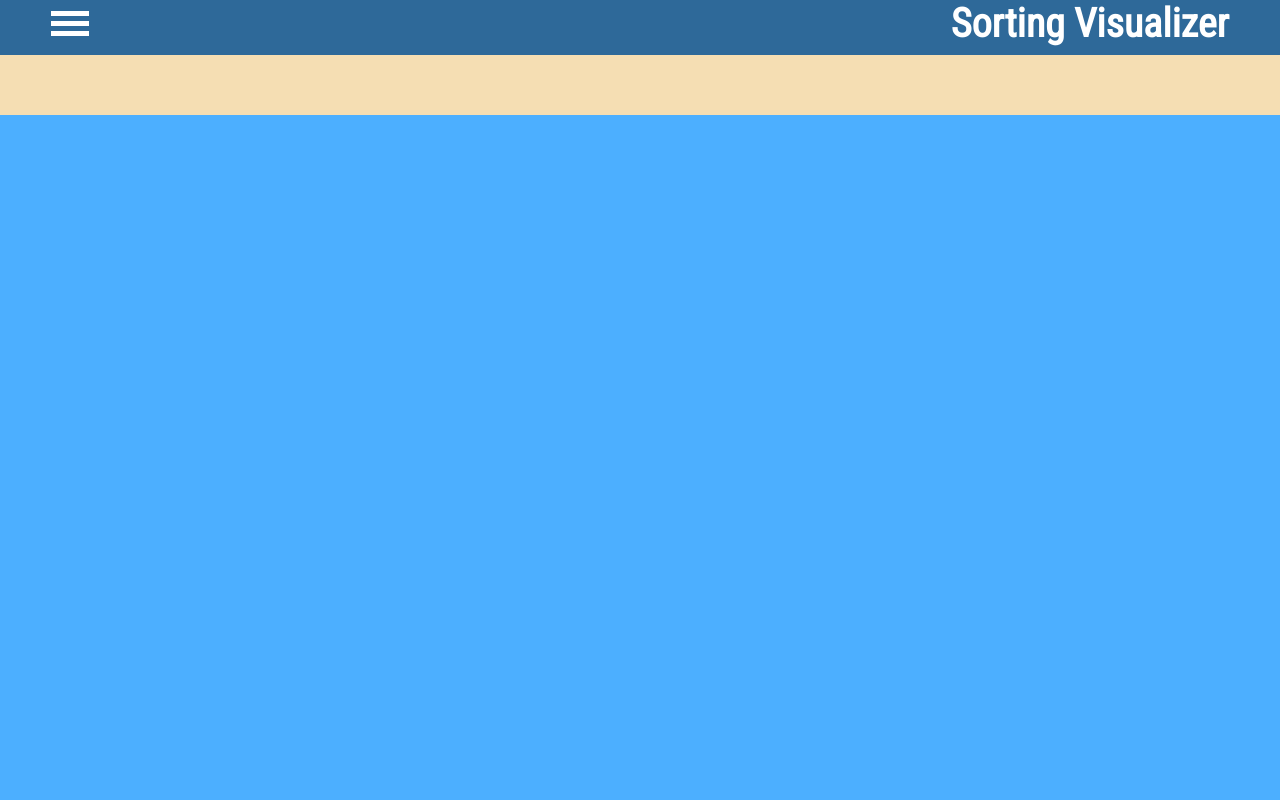
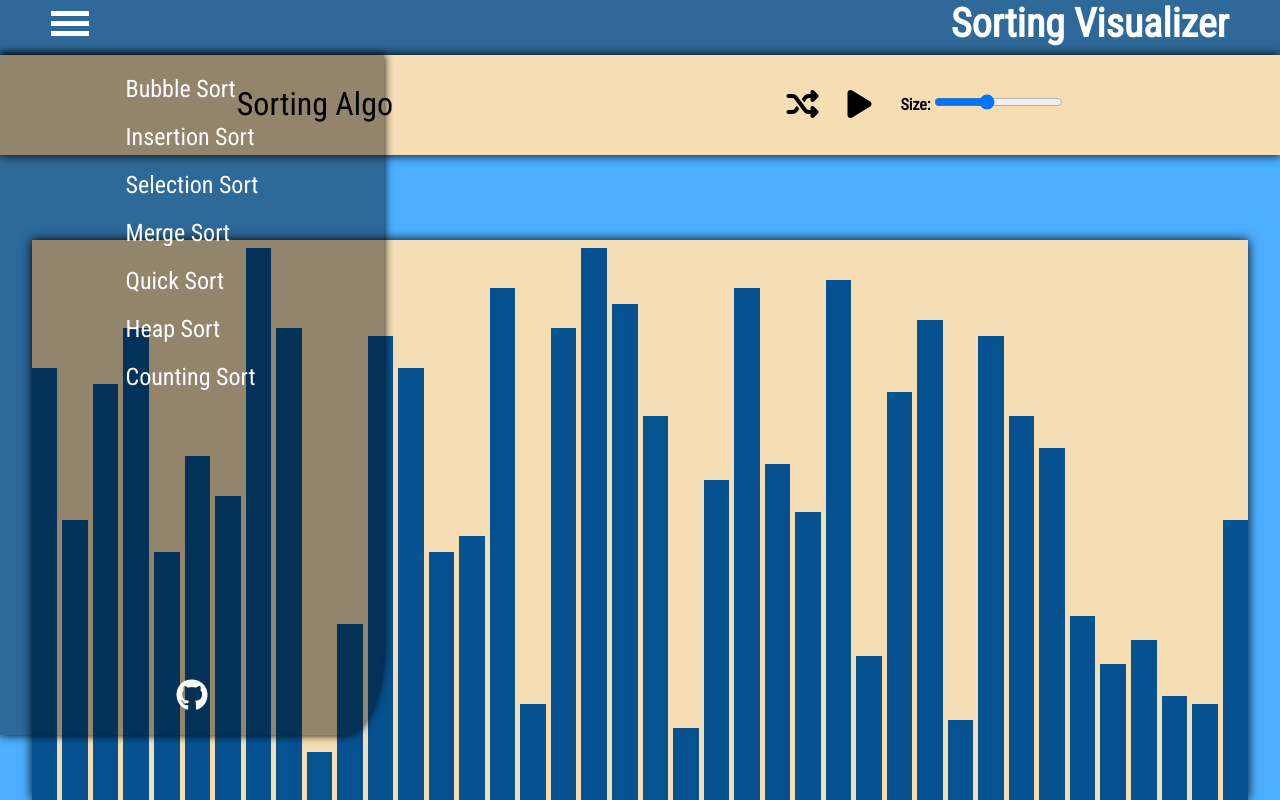
Before and after one commit to harsh01010/sorting-algorithm-visualizer, a plain HTML site: page index.html in a window 1280 px wide. Both pictures are taken after a click on the item 70 px from the left and 23 px from the top of the page. Drawn offline with Linux system fonts and the light colour scheme.

Commit message:
updated the js for generating bars

```diff
--- a/index.html
+++ b/index.html
@@ -1,5 +1,6 @@
 <!DOCTYPE html>
 <html lang="en">
+
 <head>
     <meta charset="UTF-8">
     <meta name="viewport" content="width=device-width, initial-scale=1.0">
@@ -7,6 +8,7 @@
     <link rel="stylesheet" href="./style.css">
 
 </head>
+
 <body>
     <div class="container">
         <div class="top">
@@ -14,18 +16,51 @@
             <nav>
                 <ul>
                     <li class="ham"></li>
-                <li><h1 class="nav-head">Sorting Visualizer</h2></li>
+                    <li>
+                        <h1 class="nav-head">Sorting Visualizer</h2>
+                    </li>
                 </ul>
             </nav>
+            <div class="navigation">
+                <ul class="algos">
+                    <li>Bubble Sort</li>
+                    <li>Insertion Sort</li>
+                    <li>Selection Sort</li>
+                    <li>Merge Sort</li>
+                    <li>Quick Sort</li>
+                    <li>Heap Sort</li>
+                    <li>Counting Sort</li>
+                </ul>
+                <div class="links">
+
+                    <i class="fa-brands fa-github fa-2xl"></i>
+                </div>
+            </div>
             <div class="controls">
+                <div class="cont">
+                    <span class="algo">Sorting Algo</span>
+                    <div class="commands">
+                        <i class="fa-solid fa-shuffle fa-2xl" style="color: #000000;"></i>
+                        <i class="fa-solid fa-play fa-2xl" style="color: #000000;"></i>
+                        <span class="slider"><label for="points" id="label">Size:</label>
+                            <input type="range" id="points" name="points" value="40" min="1" max="100">
+                        </span>
+                    </div>
+                </div>
 
             </div>
 
         </div>
-        <div class="bottom">
+        <div class="animation">
+            <div class="bars" style="background-color: wheat;">
 
             </div>
         </div>
+    </div>
+
+    <script src="./script.js"></script>
+    <script src="https://kit.fontawesome.com/cdbc65c6fb.js" crossorigin="anonymous"></script>
 
 </body>
+
 </html>
--- a/script.js
+++ b/script.js
@@ -0,0 +1,83 @@
+//hamburger  menu
+
+let ham = document.querySelector(".ham");
+let navigation = document.querySelector(".navigation");
+
+ham.addEventListener("click", function () {
+  console.log("hello world\n");
+  navigation.classList.toggle("visible");
+});
+
+
+// global use functions
+
+function generateRandom(start,end)
+{
+  return Math.floor(Math.random()*(end-start+1)) +start;
+}
+
+// generating bars
+let arr = [];
+//adjusting the slider for the fitting the bars according to the screen width.
+window.addEventListener('resize',adjust);
+function adjust(){
+const width = window.innerWidth;
+
+if(width>=814){
+  document.querySelector("#points").max = 100;
+  document.querySelector("#points").value = 40;
+}
+else if(width<814 && width>=520)
+{
+  document.querySelector("#points").max = 65;
+}
+else if(width<520 && width>=320)
+{
+  document.querySelector("#points").max = 45;
+  document.querySelector("#points").value = 25;
+}
+else if(width<320)
+{
+  document.querySelector("#points").max = 25;
+  document.querySelector("#points").value = 15;
+}
+generateArray();
+console.log("fired!");
+}
+
+const max_siz = 70;
+const min_siz = 1;
+function generateArray(){
+  arr = [];
+  const value = document.getElementById("points").value;
+  for(let i=1; i<=value; i++)
+  {
+    let element = generateRandom(min_siz,max_siz);
+    arr.push(element);
+  }
+  console.log(arr);
+  renderBars();
+
+}
+generateArray();
+
+function renderBars(){
+  let container = document.querySelector(".bars");
+  container.innerHTML = '';
+  const width = 80/document.getElementById("points").value;
+  arr.forEach(value=>{
+    let bar = document.createElement('div');
+    bar.classList.add("bar");
+    bar.style.width= `${width}vw`;
+    bar.style.height= `${value}vh`;
+    container.appendChild(bar);
+   // console.log(bar);
+    //console.log(bar.style.width);
+  })
+}
+// controlling the slider
+const rangeInp = document.querySelector('#points');
+rangeInp.addEventListener("change",function(){
+  generateArray();
+  console.log(rangeInp.value);
+},false)
--- a/style.css
+++ b/style.css
@@ -2,43 +2,55 @@
 
 @import url('https://fonts.googleapis.com/css2?family=Poppins&display=swap');
 
-*{
+* {
     margin: 0;
     padding: 0;
 }
-body{
+
+body {
     font-family: 'Roboto Condensed', sans-serif;
 
 }
+ul{
+    list-style: none;
+}
 
-
-h1{
+h1 {
     font-size: 3rem;
 }
-h2{
+
+h2 {
     font-size: 1.6rem;
     font-weight: 600;
 }
-h3{
+
+h3 {
     font-size: 1.5rem;
 }
-a{
+
+a {
     text-decoration: none;
     display: inline-block;
 }
-:root{
 
+:root {}
+
+h1 {
+    font-size: 2.5rem;
 }
 
-h1{
-    font-size: 2.5rem;
-}
-body{
+body {
     background-color: rgba(57, 167, 255, 0.9);
     color: white;
 }
+
+.visible {
+    opacity: 1 !important;
+    visibility:visible !important;
+}
+
 /*******************************************************************/
-.container{
+.container {
     min-height: 100vh;
     display: flex;
     flex-direction: column;
@@ -46,26 +58,41 @@ body{
 
     /* background-color: red; */
 }
-.top{
+
+.top {
     /* background-color: yellow; */
     height: 30vh;
     display: flex;
     flex-direction: column;
-    justify-content:flex-start;
+    justify-content: flex-start;
 }
 
-.bottom{
+.animation {
     /* background-color: green; */
     height: 70vh;
+    display: flex;
+    align-items: flex-end;
+    justify-content: center;
 }
+.bars{
+    height: 100%;
+    width: 95vw;
+    box-shadow: 0 0 10px black;
+    display: flex;
+    align-items: flex-end;
+    gap: 5px;
+    justify-content: center;
+}
+
 /****************************************************************************/
 
-nav{
+nav {
     background-color: rgba(0, 0, 0, 0.4);
     height: 55px;
 
 }
-nav>ul{
+
+nav>ul {
     list-style-type: none;
     display: flex;
     align-items: center;
@@ -73,34 +100,93 @@ nav>ul{
     padding-left: 4vw;
     padding-right: 4vw;
 }
+
 /***************************************************************************/
 
-.ham{
+.ham {
 
-   width:38px;
-   height:5px;
+    width: 38px;
+    height: 5px;
     background-color: #fff;
     position: relative;
     cursor: pointer;
-   transition: all  1.5s
+    transition: all 2s ease-out;
 }
+
 .ham::before,
 .ham::after {
     content: '';
     display: block;
-    width: 100%; /* Set the width to 100% */
-    height: 5px; /* Set the height */
+    width: 100%;
+    /* Set the width to 100% */
+    height: 5px;
+    /* Set the height */
     background-color: #fff;
     position: absolute;
 }
+
 .ham::before {
     top: -10px;
 }
+
 .ham::after {
     bottom: -10px;
 }
-.ham:active{
-    transform: scale3d(1.2,1.2,1.2);
+
+.ham:active {
+    transform: scale3d(2, 2, 2);
+}
+
+.navigation {
+    width: 30vw;
+    background-color: rgba(0, 0, 0, 0.4);
+    z-index: 0;
+    position: fixed;
+    height: 85vh;
+    top: 55px;
+    /* border-bottom: 2px solid white;
+    border-right: 2px solid white; */
+    box-shadow: 0 0 10px black;
+
+    border-radius: 0% 10% 10% 0% / 10% 0% 14% 10%;
+    opacity:0;
+    visibility: hidden;
+    display: flex;
+    flex-direction: column;
+    justify-content: space-between;
+    align-items: center;
+    transition: all 0.8s ease-out;
+}
+.algos{
+
+    display: flex;
+    flex-direction: column;
+    gap: 20px;
+   font-size:x-large;
+    padding-top: 20px;
+
+}
+.links{
+    padding-bottom: 30px;
+}
+.links>i{
+    cursor: pointer;
+    transition: all 0.8s ease-out;
+}
+
+.links>i:active{
+    transform: scale3d(1.2,1.2,1);
+}
+.algos>li{
+    cursor: pointer;
+    transition: all 0.8s ease-out;
+}
+.algos>li:hover{
+    transform: scale3d(1.2,1.2,1);
+}
+.algos>li:active{
+    transform: scale3d(1.2,1.2,1);
+    color: black;
 }
 
 
@@ -119,39 +205,135 @@ nav>ul{
 
 
 
-.controls{
+.controls {
     background-color: wheat;
-    height: 60px;
+    height: 100px;
+    box-shadow: 0 0 10px black;
+}
+.cont{
+    padding-top: 30px;
+    display: flex;
+    justify-content: space-around;
+    color: #000;
+    align-items: center;
+
+}
+
+.algo{
+    font-size: xx-large;
+    padding-left: 40px;
+
+}
+.commands{
+    display: flex;
+    align-items: center;
+    gap: 29px;
+    padding-right: 20px;
+    transition: all 1.2s ease-out;
+}
+.commands:hover{
+    transform: scale3d(1.2,1.2,1);
+}
+.fa-play:active{
+    transform: scale3d(1.2,1.2,1);
+}
+.fa-shuffle:active{
+    transform: rotate(-20deg);
+}
+
+#label{
+    font-weight: bold;
 }
 
 
 
 
+@media screen and(max-width:450px){
+    .commands:hover{
+        transform: scale3d(0,0,0) !important;
+    }
 
+}
 
 
 @media screen and (max-width: 768px) {
-    nav>ul{
+    nav>ul {
         padding-top: 1.5vh;
         padding-left: 2vw;
         padding-right: 2vw;
 
     }
-    .nav-head{
+
+    .nav-head {
         font-size: 1.8rem;
     }
+
+    .navigation {
+        width: 48vw;
     }
+    .algos{
+        font-size: large;
+    }
+    .cont{
+        padding-top: 2px;
+        flex-direction: column;
+        align-items: center;
+        justify-content: center;
+        gap: 18px;
+    }
+
+}
+
+@media screen and (max-width:440px){
+    #label{
+        display: none;
+    }
+
+}
+
 @media screen and (max-width: 340px) {
-      nav{
-        height: 110px;
+    nav {
+        height: 95px;
     }
-    nav>ul{
+
+    nav>ul {
         flex-direction: column;
 
     }
-    .ham{
-        margin-top: 12px;}
-        .nav-head{
+
+    .ham {
+        margin-top: 12px;
+    }
+
+    .nav-head {
         margin-top: 20px;
     }
+
+    .navigation {
+        top: 95px;
+        width: 100%;
+        height: 100%;
+        border-radius: 0px;
+        border: 0px;
     }
+    .algos{
+        font-size: larger;
+    }
+    #label{
+        display: none;
+    }
+    .commands{
+        gap: 8px;
+        padding-right: 0;
+    }
+    .commands:hover{
+        transform: none !important;
+    }
+}
+
+
+/*************/
+/*changing*/
+.bar{
+    background-color:rgb(6, 82, 145);
+}
```
Lines whose indentation alone changed are shown as unchanged.
